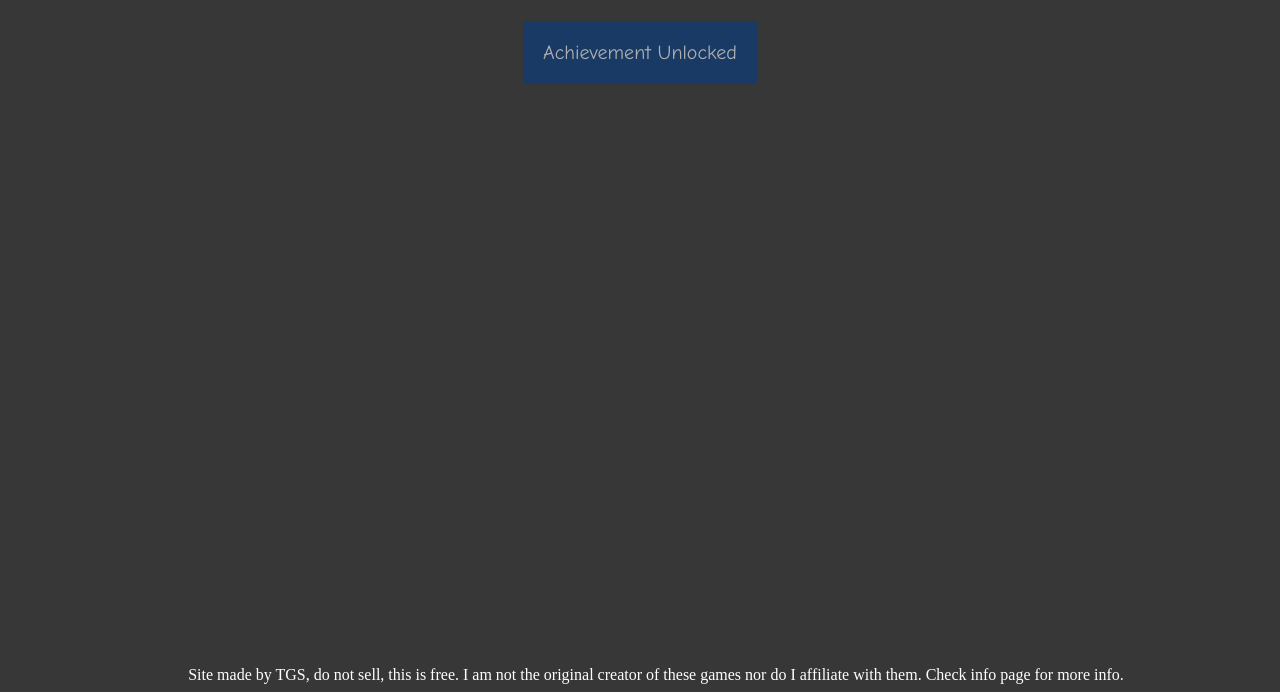
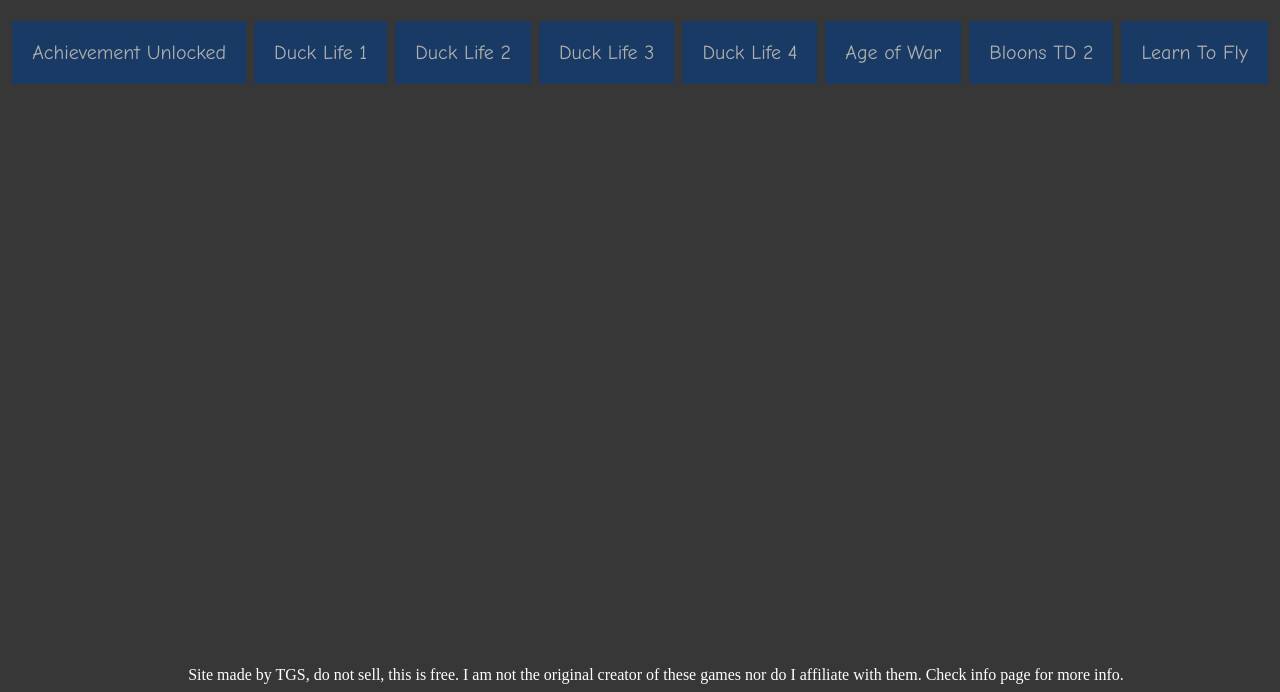
Before and after one commit to tgs-tgm/flash, a plain HTML site: page index.html in a window 1280 px wide. Shown: the part 108-800 px from the top of the page. Drawn offline with Linux system fonts and the light colour scheme.

Commit message:
Update index.html

```diff
--- a/index.html
+++ b/index.html
@@ -11,6 +11,13 @@
     <h1 class="title">Flash Games</h1>
     <div id="button_holder">
         <button class="button" onclick="window.location.href='au.html';">Achievement Unlocked</button>
+        <button class="button" onclick="window.location.href='ducklife1.html';">Duck Life 1</button>
+        <button class="button" onclick="window.location.href='ducklife2.html';">Duck Life 2</button>
+        <button class="button" onclick="window.location.href='ducklife3.html';">Duck Life 3</button>
+        <button class="button" onclick="window.location.href='ducklife4.html';">Duck Life 4</button>
+        <button class="button" onclick="window.location.href='ageofwar.html';">Age of War</button>
+        <button class="button" onclick="window.location.href='bloons2.html';">Bloons TD 2</button>
+        <button class="button" onclick="window.location.href='learntofly.html';">Learn To Fly</button>
     </div>
         <p class="footer">Site made by TGS, do not sell, this is free. I am not the original creator of these games nor do I affiliate with them. Check info page for more info.</p>
 </body>
```
